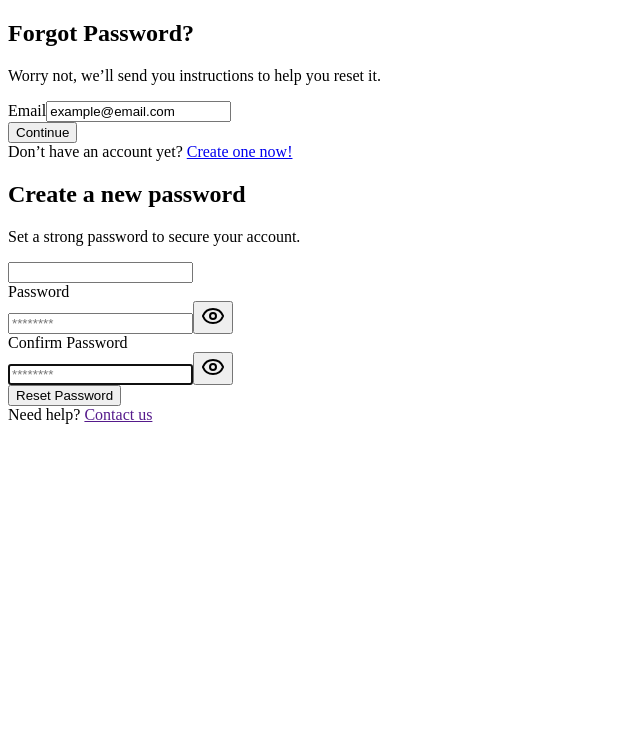
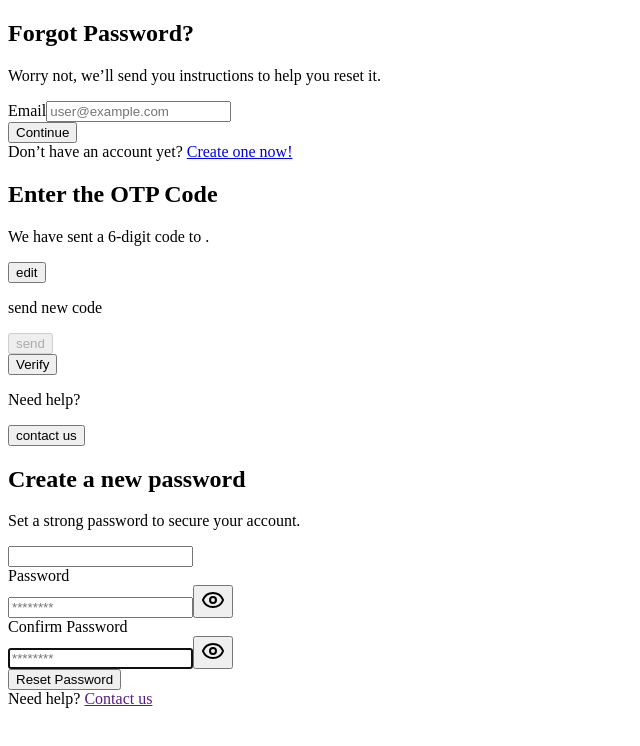
Before and after one commit to ASalem020/Rose-App-Team2, a Next.js app: page /en/forgot-password in a window 1280 px wide. Shown: the top 746 px of the page, without its empty margins (0-640 px from the left). Built offline with nearby package versions, Linux system fonts and the light colour scheme.

Commit message:
refactor(OTP): - replaced uncontrolled form inputs with controlled inputs using RHF & Zod for validation - enhanced the logic & flow of resend & UX - added descriptive comments

```diff
--- a/src/app/[locale]/(auth)/forgot-password/_components/email-step.tsx
+++ b/src/app/[locale]/(auth)/forgot-password/_components/email-step.tsx
@@ -61,6 +61,7 @@ export default function EmailStep({
     if (localStorage.getItem(COOLDOWN_KEY)) {
       // NOTE => Go to next step (OTP step) , to be continue...
       // return;
+      setEmail(values.email);
     } else {
       // NOTE => Go to next step (OTP step) , to be continue...
 
--- a/src/app/[locale]/(auth)/forgot-password/_components/forgot-password-flow.tsx
+++ b/src/app/[locale]/(auth)/forgot-password/_components/forgot-password-flow.tsx
@@ -6,7 +6,7 @@ import NewPasswordStep from './new-password-step';
 import VerifyOtp from './verify-otp';
 
 export default function ForgotPasswordFlow() {
-  const [email, setEmail] = useState<string>('example@email.com');
+  const [email, setEmail] = useState<string>('');
 
   return (
     // NOTE => waiting for Forgot password Flow and layout to be completed...
@@ -18,6 +18,7 @@ export default function ForgotPasswordFlow() {
       3. then return to that page to type the new password */}
 
       <EmailStep email={email} setEmail={setEmail} />
+      <VerifyOtp email={email} setStep={() => { 'mock' }} />
       <NewPasswordStep email={email} />
     </div>
   );
--- a/src/app/[locale]/(auth)/forgot-password/_components/verify-otp.tsx
+++ b/src/app/[locale]/(auth)/forgot-password/_components/verify-otp.tsx
@@ -7,6 +7,18 @@ import { useVerifyOtp } from '../_hooks/use-verify-otp';
 import { useSendOtp } from '../_hooks/use-send-otp';
 import { Loader2 } from 'lucide-react';
 import { cn } from '@/lib/utils/tailwind-merge';
+import { useForm, SubmitHandler } from 'react-hook-form';
+import { zodResolver } from '@hookform/resolvers/zod';
+import { otpSchema } from '@/lib/schemas/auth.schema';
+import { OtpStepFields } from '@/lib/types/auth';
+import {
+    Form,
+    FormControl,
+    FormField,
+    FormItem,
+    FormMessage,
+} from '@/components/ui/form';
+
 
 const COOLDOWN_KEY = 'otp_cooldown';
 const COOLDOWN_DURATION = 60; // 60 seconds
@@ -17,25 +29,18 @@ interface VerifyOtpProps {
 }
 
 export default function VerifyOtp({ email, setStep }: VerifyOtpProps) {
-    // Translations
-    const t = useTranslations('pages.forgot-password.otp');
+    // Translation
+    const t = useTranslations();
     const locale = useLocale();
-    const [code, setCode] = useState('');
+
+    // State
     const [countdown, setCountdown] = useState(0);
 
-    // React Query mutations
-    const { verifyOtp, isPending: isVerifying, error: verifyError, resetError } = useVerifyOtp();
+    // Mutation
+    const { verifyOtp, isPending: isVerifying, error: verifyError } = useVerifyOtp();
     const { sendOtp, isPending: isSending } = useSendOtp();
 
-    // Clear error when user starts typing new code
-    const handleCodeChange = (value: string) => {
-        setCode(value);
-        if (verifyError) {
-            resetError();
-        }
-    };
-
-    // Calculate remaining time from localStorage
+    // Hooks
     const getRemainingTime = useCallback(() => {
         const storedTime = localStorage.getItem(COOLDOWN_KEY);
         if (!storedTime) return 0;
@@ -45,11 +50,46 @@ export default function VerifyOtp({ email, setStep }: VerifyOtpProps) {
         return remaining > 0 ? remaining : 0;
     }, []);
 
+    // Form & Validation
+    const form = useForm<OtpStepFields>({
+        defaultValues: {
+            code: '',
+        },
+        resolver: zodResolver(otpSchema(t)),
+    });
+
+    // Variables
+    const isResendDisabled = countdown > 0 || isSending || !email;
+
+    // Functions
+    const handleResendOtp = () => {
+        if (countdown > 0 || isSending || !email) return;
+        sendOtp(
+            { email },
+            {
+                onSuccess: () => {
+                    // Store timestamp in localStorage
+                    localStorage.setItem(COOLDOWN_KEY, Date.now().toString());
+                    setCountdown(COOLDOWN_DURATION);
+                },
+            }
+        );
+    };
+
+    const handleSubmit: SubmitHandler<OtpStepFields> = (values) => {
+        verifyOtp(values.code, {
+            onSuccess: () => {
+                setStep(3);
+            }
+        });
+    };
+
+    // Effects
     // Initialize countdown from localStorage on mount
     useEffect(() => {
         const remaining = getRemainingTime();
         setCountdown(remaining);
-    }, [getRemainingTime]);
+    }, [getRemainingTime, email]);
 
     // Countdown timer
     useEffect(() => {
@@ -68,58 +108,49 @@ export default function VerifyOtp({ email, setStep }: VerifyOtpProps) {
         return () => clearInterval(timer);
     }, [countdown, getRemainingTime]);
 
-    // Handle resend OTP
-    const handleResendOtp = () => {
-        if (countdown > 0 || isSending || !email) return;
 
-        sendOtp(
-            { email },
-            {
-                onSuccess: () => {
-                    // Store timestamp in localStorage
-                    localStorage.setItem(COOLDOWN_KEY, Date.now().toString());
-                    setCountdown(COOLDOWN_DURATION);
-                },
-            }
-        );
-    };
 
-    const handleSubmit = (e: React.FormEvent) => {
-        e.preventDefault();
-        verifyOtp(code);
-    };
-
-    const isResendDisabled = countdown > 0 || isSending || !email;
 
     return (
         <section className='flex flex-col justify-center items-center h-screen w-full max-w-xs mx-auto'>
             {/* Header */}
             <div className='w-full'>
-                <h1 className='text-2xl font-semibold'>{t('title')}</h1>
+                {/* Title */}
+                <h1 className='text-2xl font-semibold'>{t('pages.forgot-password.otp.title')}</h1>
 
+                {/* Edit email button & description sends user to step 1 */}
                 <div className='flex items-center gap-2'>
                     <p className='text-xs text-zinc-500'>
-                        {t('description')} <span className='text-black dark:text-white'>{email}</span>.
+                        {t('pages.forgot-password.otp.description')} <span className='text-black dark:text-white'>{email}</span>.
                     </p>
-                    {/* edit email button  sends user to step 1 */}
                     <button
                         onClick={() => setStep(1)}
                         className={cn(
                             'text-maroon-700 capitalize text-xs underline',
-                            isResendDisabled && 'text-zinc-400 cursor-not-allowed'
                         )}
                     >
-                        {t('edit')}
+                        {t('pages.forgot-password.otp.edit')}
                     </button>
                 </div>
             </div>
+
+            {/* Form & Footer */}
             <div className='w-full'>
                 {/* OTP Form */}
-                <form onSubmit={handleSubmit} className='flex flex-col gap-4 border-zinc-300 dark:border-zinc-200 border-y py-4 my-4 w-full'>
+                <Form {...form}>
+                    <form onSubmit={form.handleSubmit(handleSubmit)} className='flex flex-col gap-4 border-zinc-300 dark:border-zinc-200 border-y py-4 my-4 w-full'>
+                        {/* OTP input */}
+                        <FormField
+                            control={form.control}
+                            name="code"
+                            render={({ field, fieldState }) => (
+                                <FormItem>
+                                    <FormControl>
                                         <InputOTP
                                             maxLength={6}
-                        value={code}
-                        onChange={handleCodeChange}
+                                            value={field.value}
+                                            onChange={field.onChange}
+                                            error={!!fieldState.error}
                                         >
                                             <InputOTPGroup>
                                                 {[0, 1, 2, 3, 4, 5].map(i => (
@@ -127,9 +158,14 @@ export default function VerifyOtp({ email, setStep }: VerifyOtpProps) {
                                                 ))}
                                             </InputOTPGroup>
                                         </InputOTP>
-                    {/* resend verify code button */}
+                                    </FormControl>
+                                    <FormMessage />
+                                </FormItem>
+                            )}
+                        />
+                        {/* Resend verify code button */}
                         <div className='flex justify-end gap-2 items-center'>
-                        <p>{t('sendNewCode')}</p>
+                            <p>{t('pages.forgot-password.otp.sendNewCode')}</p>
                             <button
                                 type="button"
                                 onClick={handleResendOtp}
@@ -144,7 +180,7 @@ export default function VerifyOtp({ email, setStep }: VerifyOtpProps) {
                                     ? '...'
                                     : countdown > 0
                                         ? `${countdown}s`
-                                    : t('send')
+                                        : t('pages.forgot-password.otp.send')
                                 }
                             </button>
                         </div>
@@ -166,15 +202,16 @@ export default function VerifyOtp({ email, setStep }: VerifyOtpProps) {
                             type="submit"
                             variant={'default'}
                             className='w-full'
-                        disabled={isVerifying || code.length !== 6}
+                            disabled={isVerifying}
                         >
-                        {isVerifying ? < Loader2 className="h-4 w-4 animate-spin" /> : t('verify')}
+                            {isVerifying ? < Loader2 className="h-4 w-4 animate-spin" /> : t('pages.forgot-password.otp.verify')}
                         </Button>
                     </form>
+                </Form>
                 {/* Footer */}
                 <div className='flex justify-center items-center gap-1'>
-                    <p>{t('needHelp')}</p>
-                    <button className='text-maroon-700 dark:text-softPink-400'>{t('contactUs')}</button>
+                    <p>{t('pages.forgot-password.otp.needHelp')}</p>
+                    <button className='text-maroon-700 dark:text-softPink-400'>{t('pages.forgot-password.otp.contactUs')}</button>
                 </div>
             </div>
         </section>
--- a/src/app/[locale]/(auth)/forgot-password/_hooks/use-verify-otp.ts
+++ b/src/app/[locale]/(auth)/forgot-password/_hooks/use-verify-otp.ts
@@ -1,14 +1,16 @@
-import { useMutation } from "@tanstack/react-query";
-import { verifyOtpAction } from "@/lib/actions/auth.action";
-import { toast } from "sonner";
+import { useMutation } from '@tanstack/react-query';
+import { verifyOtpAction } from '@/lib/actions/auth.action';
+import { toast } from 'sonner';
+import { useTranslations } from 'next-intl';
 
-export const useVerifyOtp = () => {
+export function useVerifyOtp() {
+  // Translations
+  const t = useTranslations();
+
   // Mutation
   const { isPending, error, mutate, reset } = useMutation({
     mutationFn: async (code: string) => {
-      console.log('Verifying OTP with code:', code);
       const payload = await verifyOtpAction(code);
-      console.log('OTP verification response:', payload);
 
       if ('error' in payload) {
         throw new Error(payload.error);
@@ -17,12 +19,15 @@ export const useVerifyOtp = () => {
       return payload;
     },
     onSuccess: () => {
-      toast.success('OTP verified successfully!');
-    },
-    onError: (error: Error) => {
-      console.error('OTP verification error:', error);
-      // Error will be displayed in the component, not as a toast
+      toast.success(
+        t('pages.forgot-password.otp.toast.success'),
+      );
     },
   });
-  return { isPending, error, verifyOtp: mutate, resetError: reset };
-};
+  return {
+    isPending,
+    error,
+    verifyOtp: mutate,
+    resetError: reset,
+  };
+}
--- a/src/i18n/messages/ar.json
+++ b/src/i18n/messages/ar.json
@@ -150,7 +150,14 @@
         "send": "إرسال",
         "verify": "تحقق",
         "needHelp": "هل تحتاج مساعدة؟",
-        "contactUs": "تواصل معنا"
+        "contactUs": "تواصل معنا",
+        "schemas": {
+          "code-required": "يرجى إدخال رمز التحقق",
+          "code-length": "يجب أن يتكون الرمز من 6 أرقام بالضبط"
+        },
+        "toast": {
+          "success": "تم التحقق من الرمز بنجاح!"
+        }
       }
     },
     "new-password": {
--- a/src/i18n/messages/en.json
+++ b/src/i18n/messages/en.json
@@ -151,10 +151,12 @@
         "verify": "Verify",
         "needHelp": "Need help?",
         "contactUs": "contact us",
+        "schemas": {
+          "code-required": "Please enter the verification code",
+          "code-length": "The code must be exactly 6 digits"
+        },
         "toast": {
-          "success": "OTP verified successfully!",
-          "error": "Failed to verify OTP. Please try again.",
-          "invalidCode": "Invalid or expired verification code"
+          "success": "OTP verified successfully!"
         }
       }
     },
--- a/src/lib/schemas/auth.schema.ts
+++ b/src/lib/schemas/auth.schema.ts
@@ -1,5 +1,22 @@
 import { Translations } from '../types/global';
 import z from 'zod';
+
+export const otpSchema = (t: Translations) => {
+  return z.object({
+    code: z
+      .string()
+      .min(
+        1,
+        t(
+          'pages.forgot-password.otp.schemas.code-required',
+        ),
+      )
+      .length(
+        6,
+        t('pages.forgot-password.otp.schemas.code-length'),
+      ),
+  });
+};
 
 export const emailSchema = (t: Translations) => {
   return z.object({
--- a/src/lib/types/auth.d.ts
+++ b/src/lib/types/auth.d.ts
@@ -1,10 +1,13 @@
 import {
   emailSchema,
+  otpSchema,
   resetPasswordSchema,
 } from '../schemas/auth.schema';
 
 export type EmailStepFields = z.infer<typeof emailSchema>;
 
+export type OtpStepFields = z.infer<typeof otpSchema>;
+
 export type ResetPasswordFields = z.infer<
   typeof resetPasswordSchema
 >;
```
Also changed, not shown: .agent/standards/react-component-structure.md (added). Lines whose indentation alone changed are shown as unchanged.
